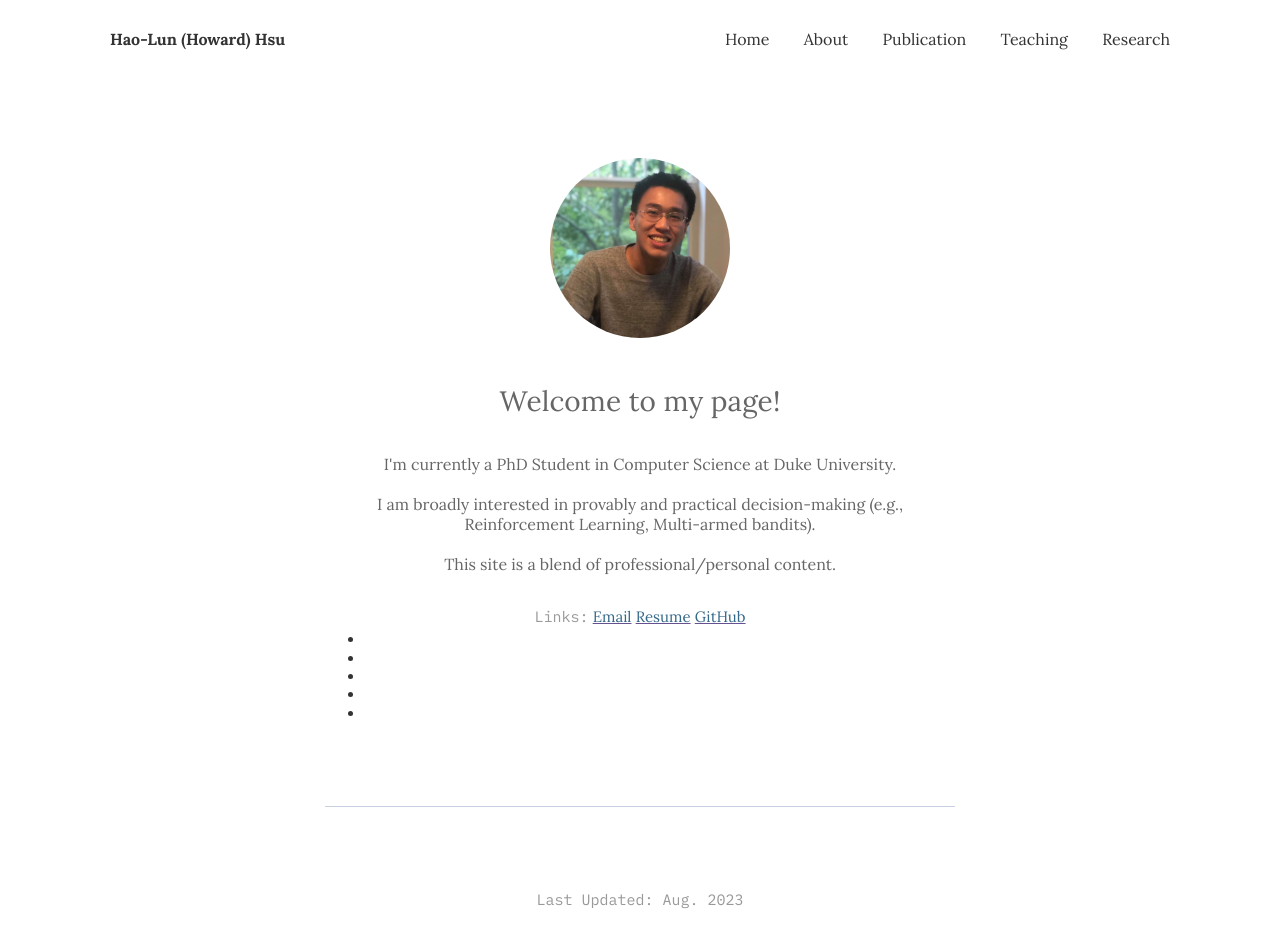
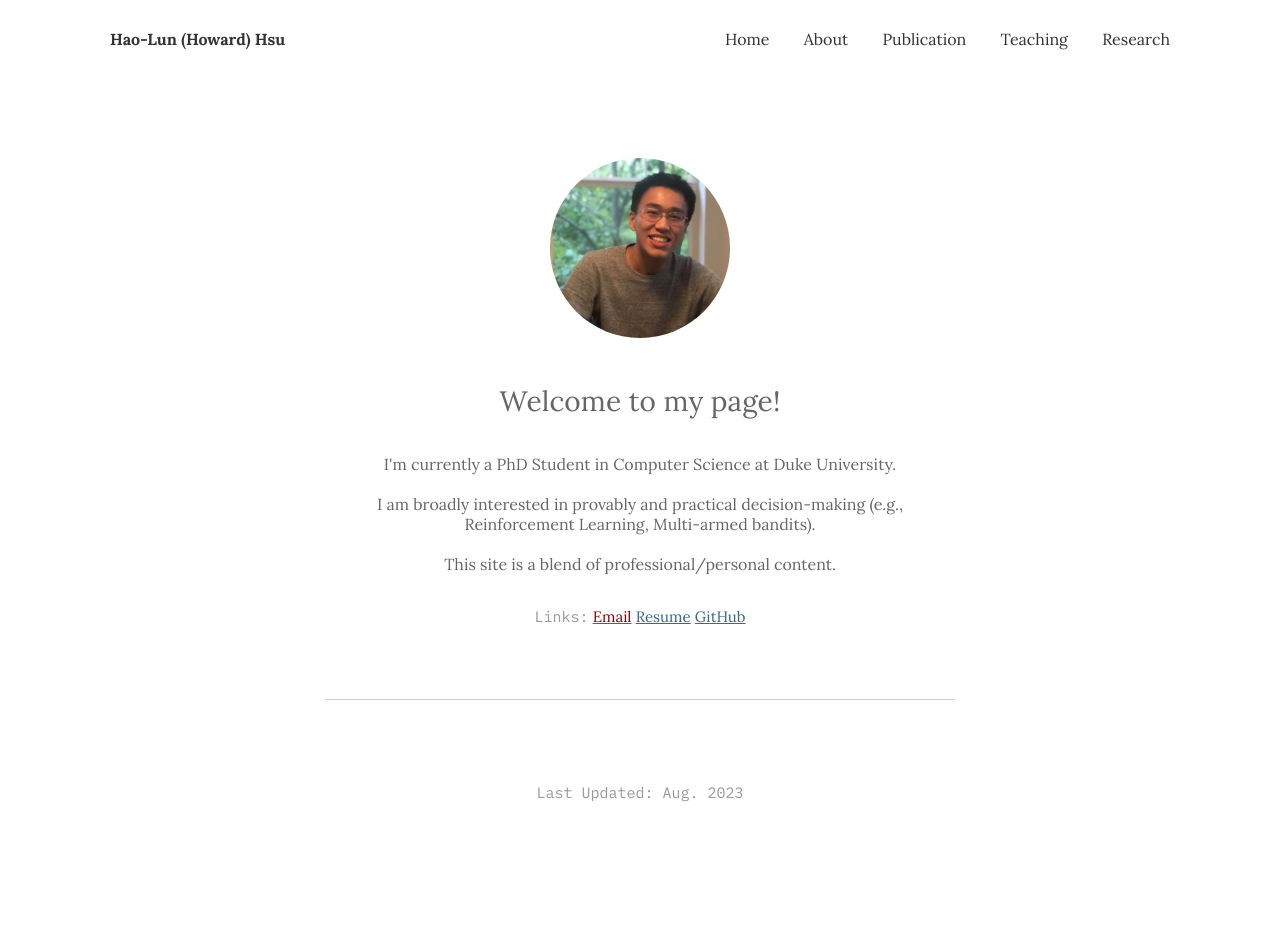
Before and after one commit to hlhsu/hlhsu_new.github.io, a Jekyll site: the page built from index.html, in a window 1280 px wide. Built offline with Jekyll 4.4.1, drawn with Linux system fonts in a browser that asks for light colours; after the commit the page ends 900 px from its top, so only the background shows below that.

Commit message:
Update index.html

```diff
--- a/index.html
+++ b/index.html
@@ -14,7 +14,7 @@ layout: homepage
         <!--Listing all my links here. Change these links in _config.yml -->
         <div class="contact__title">Links:</div>
           <div class="contact__link">
-            <a href="mailto:{{site.author.email}}">Email</a>
+            <a href="mailto:{{site.author.email}}"class="icon far alt fa-envelope fa-1x" style="color: darkred">Email</a>
           </div>
           <div class="contact__link">
             <a href="{{site.author.resume}}">Resume</a>
@@ -22,17 +22,7 @@ layout: homepage
           <div class="contact__link">
             <a href="{{site.author.github}}">GitHub</a>
           </div>
-        <ul class="icons">
-											<li><a href="mailto:hh272@duke.edu" class="icon far alt fa-envelope fa-1x" style="color: darkred"></a></li>
-											<li><a href="https://www.linkedin.com/in/hlhsu/" class="icon brands alt fa-linkedin fa-1x" style="color:darkred"></a></li>
-											<!--<li><a href="https://twitter.com/HlhsuHoward" data-show-screen-name="false" class="twitter-follow-button" data-show-count="false">Follow @HlhsuHoward</a><script async src="https://platform.twitter.com/widgets.js" charset="utf-8"></script></li>-->
-											<li><a href="https://twitter.com/HlhsuHoward" class="icon brands alt fa-twitter fa-1x" style="color: darkred"></a></li>
-											<!-- <li><a href="https://www.facebook.com/pgnvalice/" class="icon brands alt fa-facebook-f fa-1x" style="color: darkred"></a></li>-->
-											<!-- <li><a href="https://www.instagram.com/_aliceyunyun/" class="icon brands alt fa-instagram fa-1x" style="color: darkred"></a></li> -->
-											<li><a href="https://github.com/hlhsu" class="icon brands alt fa-github fa-1x" style="color: darkred"></a></li>
-											<li><a href="https://scholar.google.com/citations?user=h9qf9vUAAAAJ&hl=en" class="icon brands alt" style="color: darkred">
-											<i class="ai ai-google-scholar ai-2x" style="transform: translate(0px, 7px); padding-left: 9px; padding-right: 9px; padding-bottom: 10px;"></i></a></li>
-										</ul>
+
 <!--
           <div class="contact__link">
             <a href="{{site.author.linkedin}}">LinkedIn</a>
```
